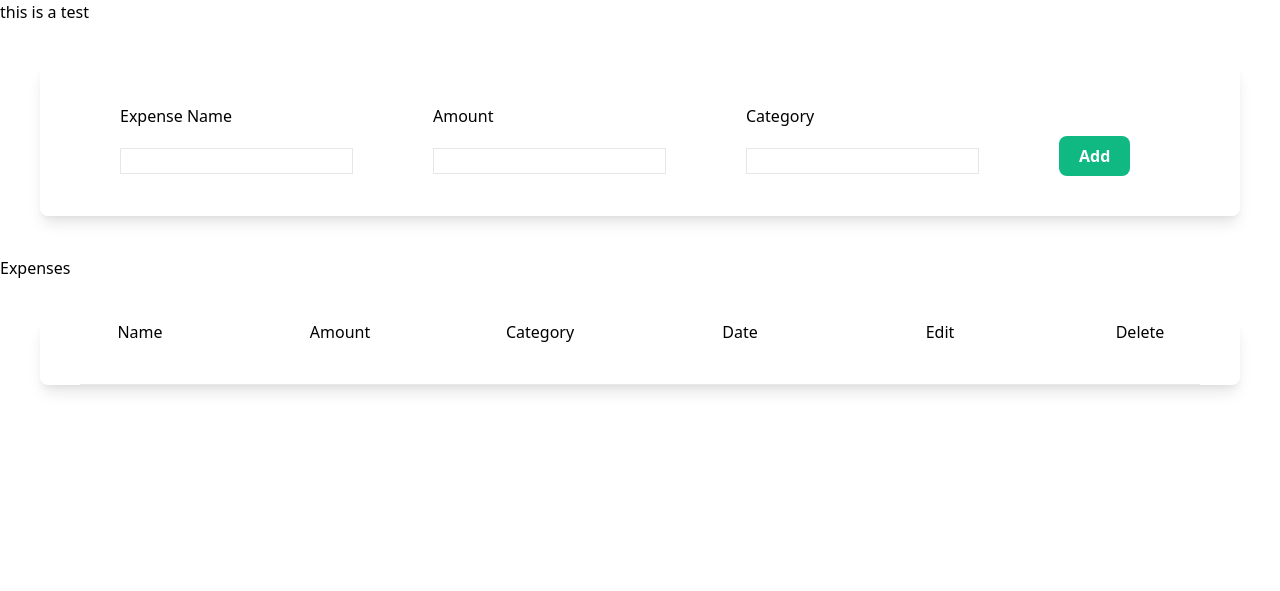
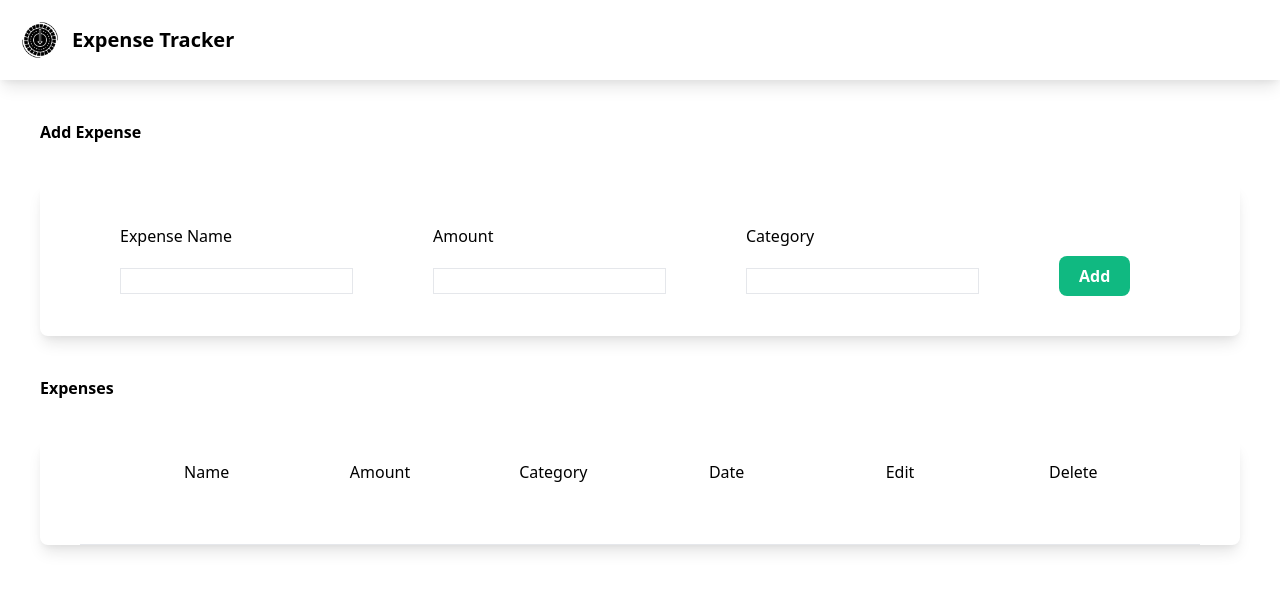
Before and after one commit to hamidrezaja/Expense-tracker, a Django app: page / in a window 1280 px wide. Shown: the top 591 px of the page. Run offline with Django 5.2, Linux system fonts and the light colour scheme; data that the repository does not hold is empty; style sheets or scripts are compiled from the project's sources.

Commit message:
Add navbar to base.html and apply styling

```diff
--- a/myapp/templates/myapp/base.html
+++ b/myapp/templates/myapp/base.html
@@ -9,6 +9,15 @@
     <title>{% block title %}{% endblock %}</title>
 </head>
 <body>
-    {% block body %}{% endblock %}
+    <nav class="shadow-lg p-5">
+        <div class="container flex flex-warp justify-between item-center mx-auto">
+            <a href="" class="flex">
+                <img class="h-10 mr-3" src="{% static 'myapp/images/logo.png' %}" alt="">
+                <span class="self-center text-xl font-semibold">Expense Tracker</span>
+            </a>
+        </div>
+    </nav>
+    {% block body %}
+    {% endblock %}
 </body>
 </html>
--- a/myapp/templates/myapp/index.html
+++ b/myapp/templates/myapp/index.html
@@ -1,7 +1,7 @@
 {% extends 'myapp/base.html' %}
 {% load static %}
 {% block body %}
-    <h1>this is a test</h1>
+<div class="m-10 font-bold">Add Expense</div>
     <form class="shadow-lg m-10 rounded-lg" method="POST">
         {% csrf_token %}
         <div class="form-container px-10 py-10 flex">
@@ -34,9 +34,9 @@
             </div>
         </div>
     </form>
-    <div>Expenses</div>
+    <div class="m-10 font-bold">Expenses</div>
     <div class="shadow-lg m-10 rounded-lg">
-        <div class="expense-header flex flex-wrap space-x-40">
+        <div class="expense-header flex flex-wrap space-x-40 px-20 py-5">
             <span>Name</span>
             <span>Amount</span>
             <span>Category</span>
@@ -51,10 +51,10 @@
                 <span class="font-bold">{{ expense.amount }}</span>
                 <span class="font-bold">{{ expense.category }}</span>
                 <span class="font-bold">{{ expense.date }}</span>
-                <span class="font-bold"><a href="{% url 'edit' expense.id %}"><img class="h-5" src="{% static 'myapp/images/edit_icon.png' %}" ></a>
+                <span class="pl-24"><a href="{% url 'edit' expense.id %}"><img class="h-5" src="{% static 'myapp/images/edit_icon.png' %}" ></a>
 
                 </span>
-                <span class="font-bold"><a href="{% url 'delete' expense.id %}"><img class="h-5" src="{% static 'myapp/images/delete_icon.png' %}" ></a></span>
+                <span class="pl-24"><a href="{% url 'delete' expense.id %}"><img class="h-5" src="{% static 'myapp/images/delete_icon.png' %}" ></a></span>
             </div>
         {% endfor %}
     </div>
```
Also changed, not shown: myapp/static/myapp/images/logo.png (added).
